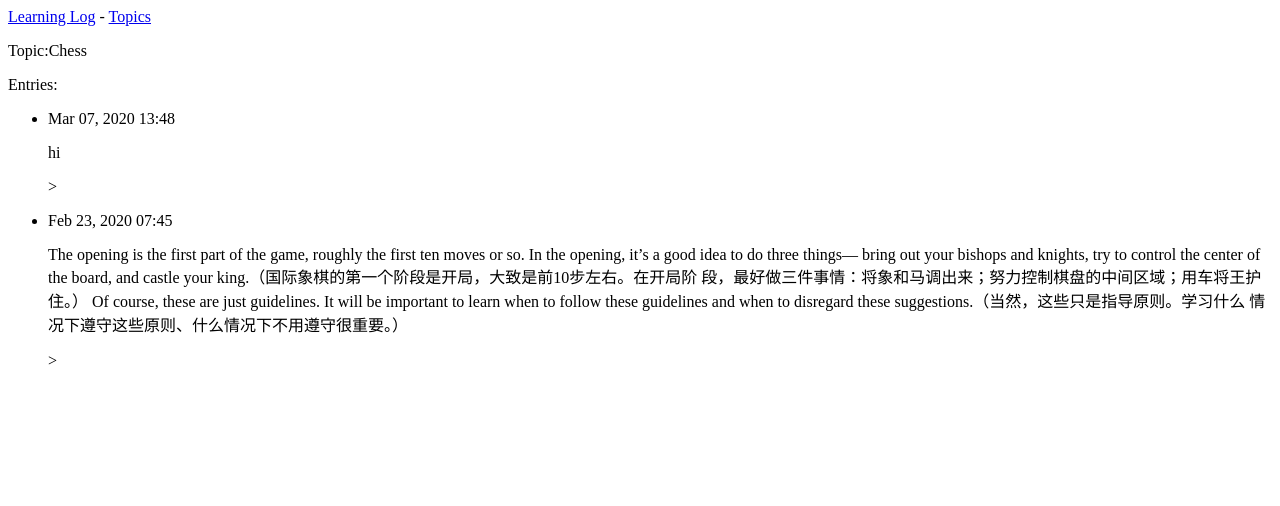
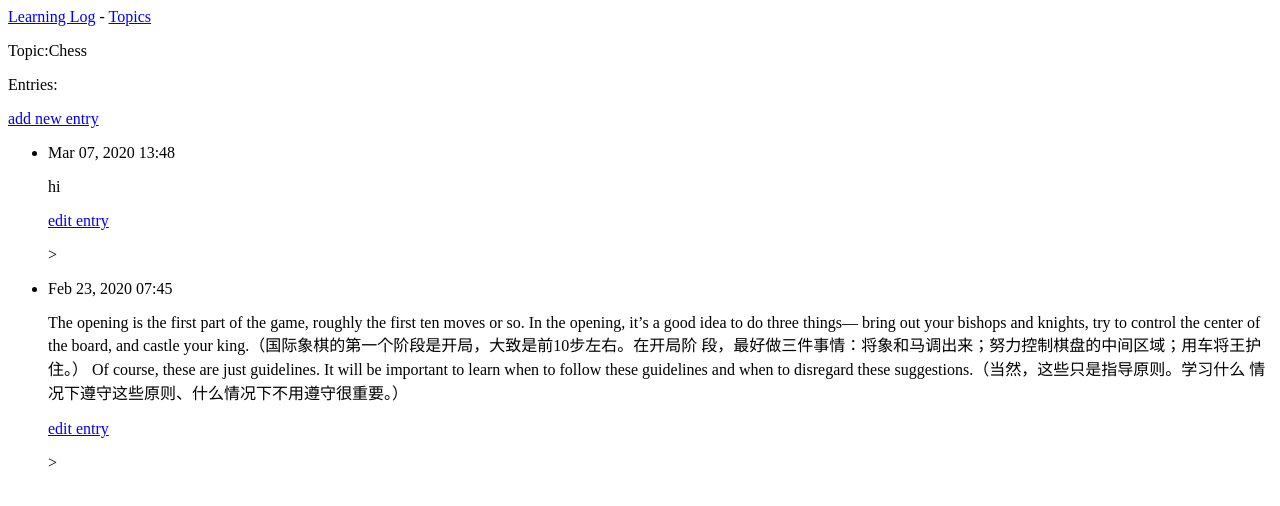
Before and after one commit to yuanzhiqj/Django, a Django app: page /topics/1/ in a window 1280 px wide. Shown: the top 506 px of the page. Run offline with Django 3.2, Linux system fonts and the light colour scheme; data comes from the database, SQL or seed files in the repository; both versions use the stored data as it was after the commit.

Commit message:
创建了用户输入，增加了编辑条目的功能

```diff
--- a/learning_logs/templates/learning_logs/topic.html
+++ b/learning_logs/templates/learning_logs/topic.html
@@ -3,11 +3,17 @@
 
     <p>Topic:{{topic}}</p>
     <p>Entries:</p>
+    <p>
+        <a href="{% url 'learning_logs:new_entry' topic.id %}">add new entry</a>
+    </p>
     <ul>
         {% for entry in entries %}
             <li>
                 <p>{{entry.date_added|date:'M d, Y H:i' }}</p>
                 <p>{{entry.text|linebreaks}}</p>
+                <p>
+                    <a href="{% url 'learning_logs:edit_entry' entry.id %}">edit entry</a>
+                </p>
             </li>>
         {% empty %}
             <li>
--- a/learning_logs/urls.py
+++ b/learning_logs/urls.py
@@ -10,6 +10,11 @@ urlpatterns = [
     url(r'^new_topic/$',views.new_topic,name='new_topic'),
     #特定主题的详细页面
     url(r'^topics/(?P<topic_id>\d+)/$',views.topic,name='topic'),
+    #用于添加新条目的页面
+    url(r'^new_entry/(?P<topic_id>\d+)/$',views.new_entry,name='new_entry'),
+    #用于编辑条目的页面
+    url(r'^edit_entry/(?P<entry_id>\d+)/$',views.edit_entry,
+        name='edit_entry'),
 ]
 
 app_name='learning_logs'
--- a/learning_logs/views.py
+++ b/learning_logs/views.py
@@ -1,8 +1,8 @@
 from django.shortcuts import render
 from django.http import HttpResponseRedirect
 from django.urls import reverse
-from .models import Topic
-from .forms import TopicForm
+from .models import Topic, Entry
+from .forms import TopicForm, EntryForm
 
 # Create your views here.
 def index(request):
@@ -33,3 +33,38 @@ def topic(request,topic_id):
     entries = topic.entry_set.order_by('-date_added')
     context = {'topic':topic,'entries':entries}
     return render(request,'learning_logs/topic.html',context)
+
+def new_entry(request,topic_id):
+    """咋特定的主题中添加条目"""
+    topic = Topic.objects.get(id=topic_id)
+    if request.method != 'POST':
+        #未提交数据，创建一个空表单
+        form = EntryForm()
+    else:
+        #POST提交的数据，对数据进行处理
+        form = EntryForm(data=request.POST)
+        if form.is_valid():
+            new_entry = form.save(commit=False)
+            new_entry.topic = topic
+            new_entry.save()
+            return HttpResponseRedirect(reverse('learning_logs:topic',
+                                        args=[topic_id]))
+    context={'topic':topic,'form':form}
+    return render(request,'learning_logs/new_entry.html',context)
+
+def edit_entry(request,entry_id):
+    """编辑既有条目"""
+    entry = Entry.objects.get(id=entry_id)
+    topic = entry.topic
+    if request.method != 'POST':
+        #初次请求，使用当前条目填充表单
+        form = EntryForm(instance=entry)
+    else:
+        #POST提交的数据，对数据进行处理
+        form = EntryForm(instance=entry,data=request.POST)
+        if form.is_valid():
+            form.save()
+            return HttpResponseRedirect(reverse('learning_logs:topic',
+                                        args=[topic.id]))
+    context = {'entry':entry,'topic':topic,'form':form}
+    return render(request,'learning_logs/edit_entry.html',context)
```
Also changed, not shown: learning_logs/forms.py (+8 -1 lines), learning_logs/templates/learning_logs/edit_entry.html (added, +10 -0 lines), learning_logs/templates/learning_logs/new_entry.html (added, +11 -0 lines), db.sqlite3.
